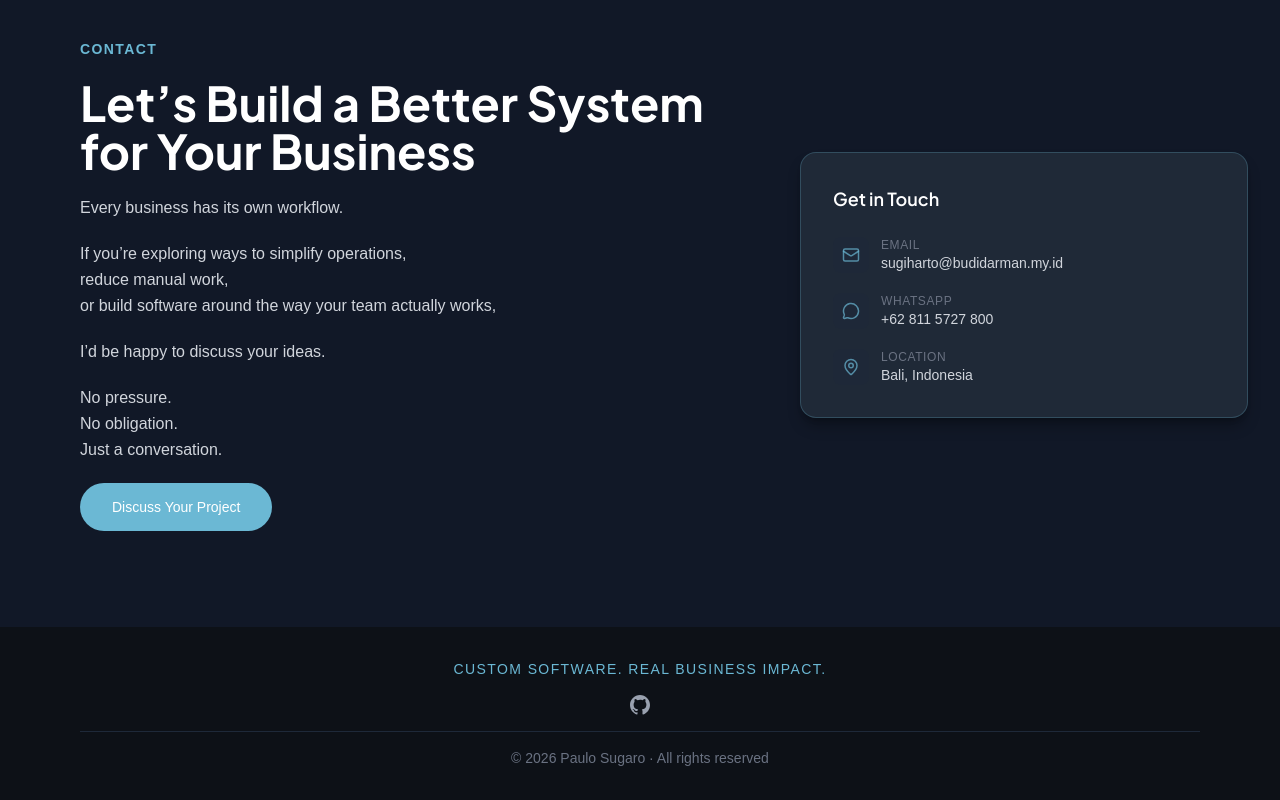
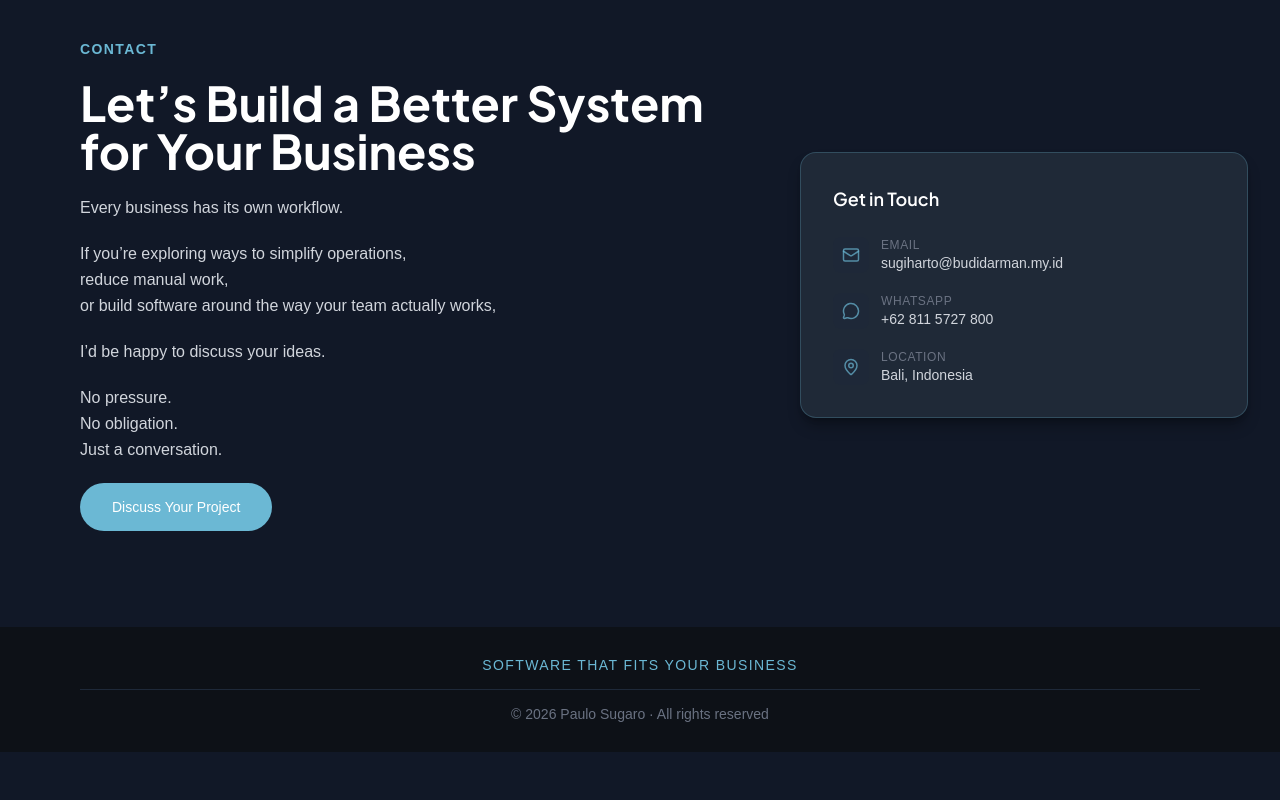
Before and after one commit to JalakBali/portfolio-paulo-sugaro, a Next.js app: page / in a window 1280 px wide. Shown: the part 7345-8145 px from the top of the page. After the commit the page ends 8097 px from the top, so only its background shows below. Built offline with nearby package versions, Linux system fonts and the light colour scheme.

Commit message:
refactor: simplify footer branding

```diff
--- a/src/components/layout/Footer.tsx
+++ b/src/components/layout/Footer.tsx
@@ -1,29 +1,10 @@
 export default function Footer() {
   return (
-    <footer className="bg-[#0D1117] py-8">
-      <div className="mx-auto flex max-w-6xl flex-col items-center gap-4 px-4">
+    <footer className="bg-[#0D1117] py-7">
+      <div className="mx-auto flex max-w-6xl flex-col items-center gap-3.5 px-4">
         <p className="text-sm font-medium uppercase tracking-widest text-[#6BB8D4]">
-          Custom Software. Real Business Impact.
+          Software That Fits Your Business
         </p>
-
-        <a
-          href="https://github.com/JalakBali"
-          target="_blank"
-          rel="noopener noreferrer"
-          aria-label="GitHub profile"
-          className="text-gray-400 transition-colors hover:text-white"
-        >
-          <svg
-            xmlns="http://www.w3.org/2000/svg"
-            width="20"
-            height="20"
-            viewBox="0 0 24 24"
-            fill="currentColor"
-            aria-hidden="true"
-          >
-            <path d="M12 0C5.37 0 0 5.373 0 12c0 5.303 3.438 9.8 8.205 11.387.6.113.82-.258.82-.577 0-.285-.01-1.04-.015-2.04-3.338.724-4.042-1.61-4.042-1.61-.546-1.387-1.333-1.756-1.333-1.756-1.089-.745.083-.729.083-.729 1.205.084 1.839 1.237 1.839 1.237 1.07 1.834 2.807 1.304 3.492.997.107-.775.418-1.305.762-1.604-2.665-.305-5.467-1.334-5.467-5.931 0-1.311.469-2.381 1.236-3.221-.124-.303-.535-1.524.117-3.176 0 0 1.008-.322 3.301 1.23A11.509 11.509 0 0 1 12 5.803c1.02.005 2.047.138 3.006.404 2.291-1.552 3.297-1.23 3.297-1.23.653 1.653.242 2.874.118 3.176.77.84 1.235 1.911 1.235 3.221 0 4.609-2.807 5.624-5.479 5.921.43.372.823 1.102.823 2.222 0 1.606-.015 2.896-.015 3.286 0 .319.216.694.825.576C20.565 21.795 24 17.298 24 12c0-6.627-5.373-12-12-12z" />
-          </svg>
-        </a>
 
         <hr className="w-full border-t border-gray-800" />
 
```
